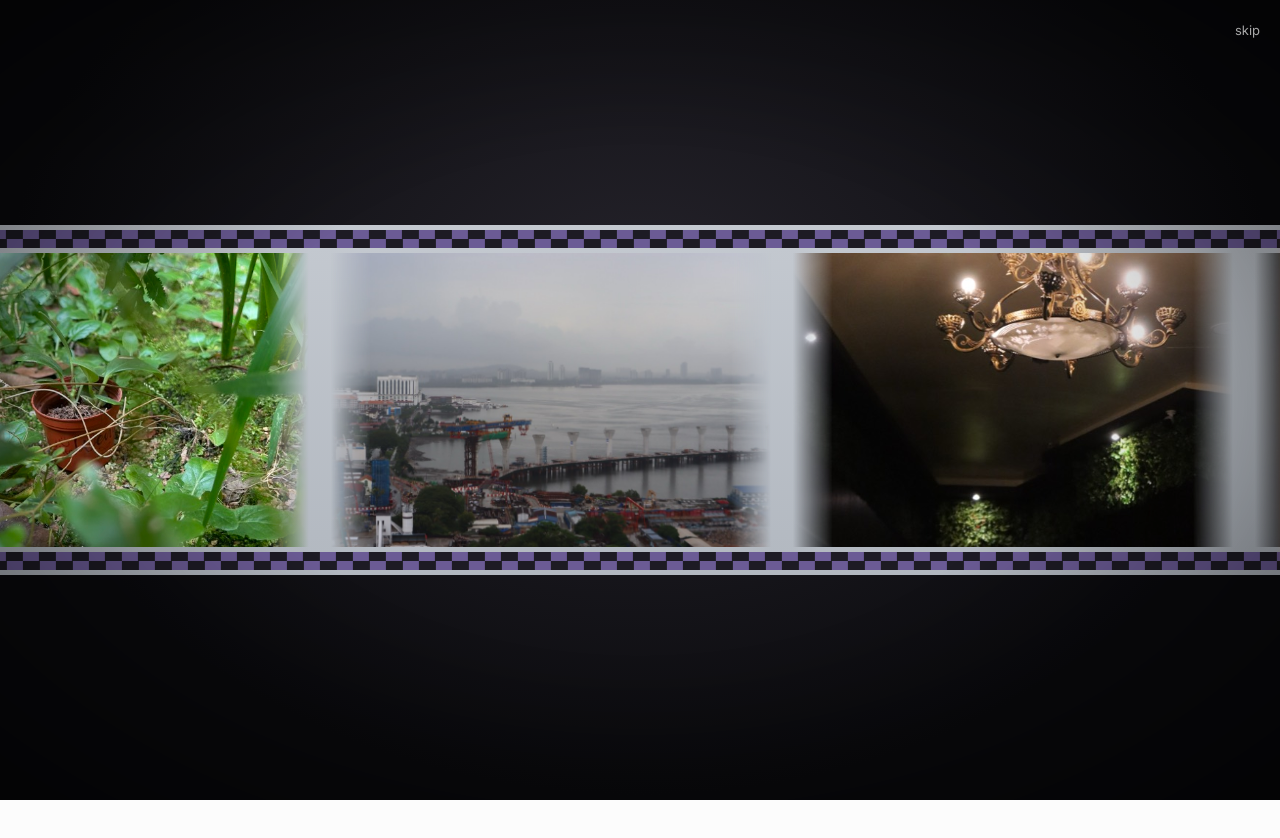
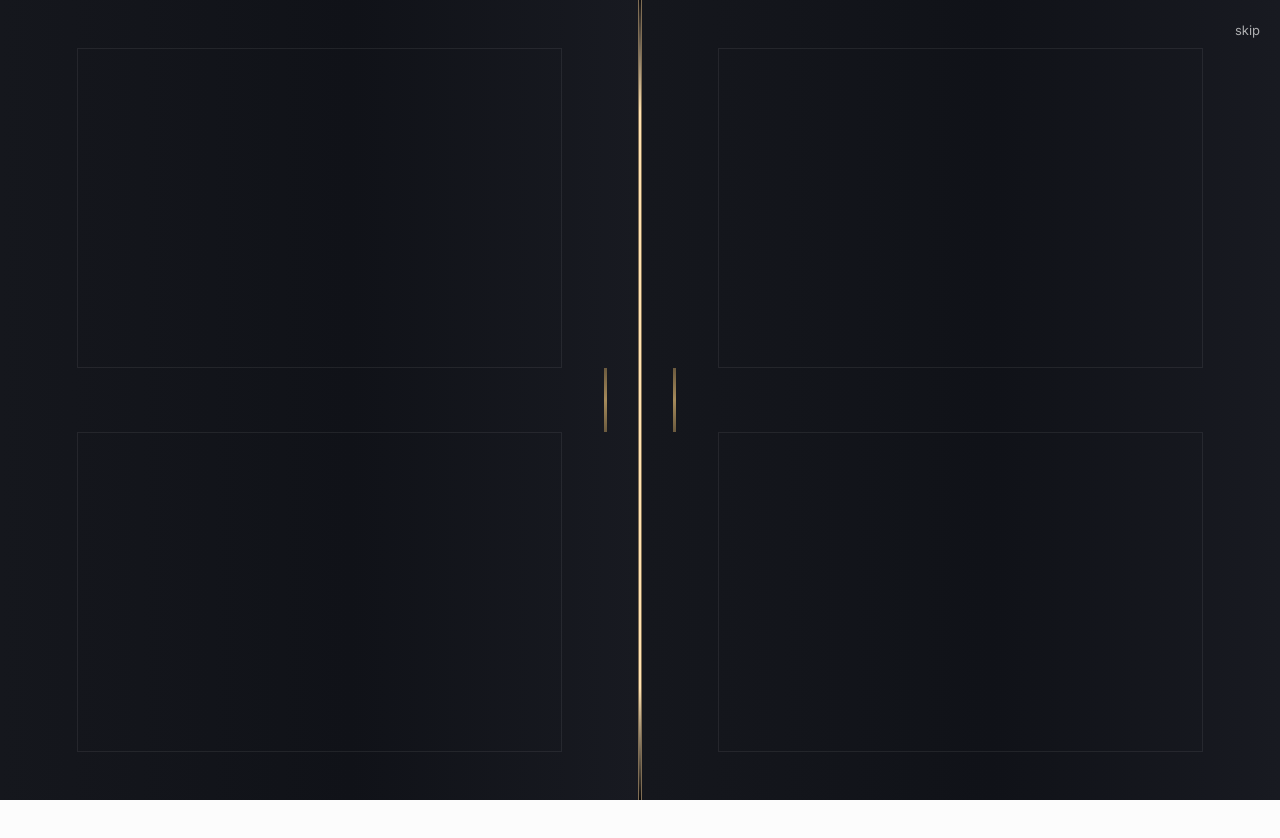
Before and after one commit to wilsonsfh/website-portfolio, a React (Vite) app: page / in a window 1280 px wide. Shown: the top 838 px of the page. Built offline with nearby package versions, Linux system fonts and the light colour scheme.

Commit message:
spike(a): scroll-linked section M1 sticky stage, p drives doors/unroll/camera/zoom

```diff
--- a/src/App.tsx
+++ b/src/App.tsx
@@ -1,17 +1,11 @@
-import { useState } from "react";
 import MainPage from "./components/MainPage";
-import Greeting, { shouldPlayIntro } from "./components/greeting/Greeting";
+import Greeting from "./components/greeting/Greeting";
 
 export default function App() {
-  const [intro, setIntro] = useState(shouldPlayIntro);
   return (
     <>
-      {/*
-        GREETING SLOT: mount an intro/greeting component here, before <MainPage />.
-        MainPage renders <main id="main"> and is a standalone page; the greeting
-        should overlay it (position: fixed) and must never block it.
-      */}
-      {intro && <Greeting onDone={() => setIntro(false)} />}
+      {/* Scroll-linked entrance: a tall section in normal flow above <MainPage />. */}
+      <Greeting />
       <MainPage />
     </>
   );
--- a/src/components/greeting/FilmStrip.tsx
+++ b/src/components/greeting/FilmStrip.tsx
@@ -19,27 +19,22 @@ function buildSet(): Photo[] {
 const SET = buildSet();
 
 type Props = {
-  /** Auto-scroll runs once true (and never under reduced motion). */
-  running: boolean;
+  /** True only in the dwell range: the strip auto-scrolls and can be dragged. Otherwise it holds its offset. */
+  activeRef: { current: boolean };
   reduced: boolean;
   /** 0 = rolled up, 1 = fully unrolled; drives the roll position and the paper reveal. */
   progress: MotionValue<number>;
-  /** Every pointer down on the strip (used to finish the unroll). */
-  onPress: () => void;
   /** Visitor took the strip. */
   onControl: () => void;
-  /** Vertical touch swipe: treated as scroll, moves on. */
-  onSwipeAway: () => void;
   /** True while the pointer is down on the strip. */
   downRef: { current: boolean };
 };
 
-export default function FilmStrip({ running, reduced, progress, onPress, onControl, onSwipeAway, downRef }: Props) {
+export default function FilmStrip({ activeRef, reduced, progress, onControl, downRef }: Props) {
   const track = useRef<HTMLDivElement>(null);
   const hit = useRef<HTMLDivElement>(null);
   const strip = useRef<HTMLDivElement>(null);
   const roll = useRef<HTMLDivElement>(null);
-  const targetV = useRef(0); // px/s the strip eases toward when free
   const s = useRef({
     x: 0, // offset within one set, kept in [-L, 0)
     v: 0, // px/s
@@ -53,10 +48,6 @@ export default function FilmStrip({ running, reduced, progress, onPress, onContr
     moved: false,
     controlled: false,
   });
-
-  useEffect(() => {
-    targetV.current = running && !reduced ? -AUTO_SPEED : 0;
-  }, [running, reduced]);
 
   // Measure one cell; centre the first frame in the viewport.
   useLayoutEffect(() => {
@@ -101,8 +92,10 @@ export default function FilmStrip({ running, reduced, progress, onPress, onContr
     const frame = (now: number) => {
       const dt = Math.min(now - last, 50);
       last = now;
-      if (!st.dragging) {
-        const tv = targetV.current;
+      if (!st.dragging && !activeRef.current) {
+        st.v = 0; // outside the dwell range the strip holds its offset
+      } else if (!st.dragging) {
+        const tv = reduced ? 0 : -AUTO_SPEED; // px/s the strip eases toward when free
         st.v = tv + (st.v - tv) * Math.pow(DECAY, dt);
         if (Math.abs(st.v - tv) < 0.05) st.v = tv;
         st.x += (st.v * dt) / 1000;
@@ -114,12 +107,12 @@ export default function FilmStrip({ running, reduced, progress, onPress, onContr
     };
     raf = requestAnimationFrame(frame);
     return () => cancelAnimationFrame(raf);
-  }, []);
+  }, [activeRef, reduced]);
 
   const onPointerDown = (e: React.PointerEvent) => {
     if (e.pointerType === "mouse" && e.button !== 0) return;
+    if (!activeRef.current) return;
     const st = s.current;
-    onPress();
     hit.current?.setPointerCapture(e.pointerId);
     st.dragging = true;
     st.moved = false;
@@ -137,12 +130,6 @@ export default function FilmStrip({ running, reduced, progress, onPress, onContr
   const onPointerMove = (e: React.PointerEvent) => {
     const st = s.current;
     if (!st.dragging) return;
-    const dy = e.clientY - st.startY;
-    if (e.pointerType === "touch" && !st.moved && Math.abs(dy) > 24 && Math.abs(dy) > Math.abs(e.clientX - st.startX) * 1.5) {
-      release(e); // vertical swipe reads as scroll
-      onSwipeAway();
-      return;
-    }
     st.x += e.clientX - st.lastX; // 1:1 from the live position
     st.lastX = e.clientX;
     if (Math.abs(e.clientX - st.startX) > 6) st.moved = true;
@@ -162,12 +149,6 @@ export default function FilmStrip({ running, reduced, progress, onPress, onContr
     st.v = fresh && dtMs > 0 ? ((e.clientX - a.x) / dtMs) * 1000 : 0;
   };
 
-  const onPointerCancel = (e: React.PointerEvent) => {
-    const st = s.current;
-    const vertical = e.pointerType === "touch" && st.dragging && !st.moved;
-    release(e);
-    if (vertical) onSwipeAway();
-  };
 
   return (
     <>
@@ -206,7 +187,7 @@ export default function FilmStrip({ running, reduced, progress, onPress, onContr
         onPointerDown={onPointerDown}
         onPointerMove={onPointerMove}
         onPointerUp={release}
-        onPointerCancel={onPointerCancel}
+        onPointerCancel={release}
       />
     </>
   );
--- a/src/components/greeting/Greeting.tsx
+++ b/src/components/greeting/Greeting.tsx
@@ -1,6 +1,7 @@
 import { useCallback, useEffect, useLayoutEffect, useRef, useState } from "react";
-import { animate, useMotionValue, type AnimationPlaybackControls } from "motion/react";
+import { useMotionValue } from "motion/react";
 import FilmStrip from "./FilmStrip";
+import { clamp01, easeOut, easeSlide, seg } from "./ease";
 import "./greeting.css";
 
 const SEEN_KEY = "intro-seen";
@@ -14,209 +15,153 @@ export function shouldPlayIntro(): boolean {
   }
 }
 
-const DOORS_CLOSED_MS = 1200;
-const DOORS_GONE_MS = 2500;
-const UNROLL_START_MS = 2000;
-const UNROLL_S = 1.5;
+// One scroll-derived progress value p (0..1) through the section; every part is a function of p.
+const DOORS: [number, number] = [0, 0.25];
+const UNROLL: [number, number] = [0.25, 0.55];
+const DWELL: [number, number] = [0.55, 0.82];
+const ZOOM: [number, number] = [0.82, 1];
+
+const DOOR_ANGLE = 80; // degrees
 const CAM_SCALE = 2.6;
 const CAM_ROTATE = -8; // degrees
-const IGNORED_KEYS = new Set(["Tab", "Shift", "Control", "Alt", "Meta", "CapsLock"]);
 
-const NEXT_AFTER_WATCHING_MS = 4000;
-const BOUNCE_FIRST_MS = 2500;
-const BOUNCE_EVERY_MS = 6000;
+type Zone = 0 | 1 | 2; // before dwell | dwell | zoom/after
 
-type Exit = null | "fade" | "zoom";
+export default function Greeting() {
+  const [reduced] = useState(() => window.matchMedia("(prefers-reduced-motion: reduce)").matches);
+  const [zone, setZone] = useState<Zone>(reduced ? 1 : 0);
+  const sectionRef = useRef<HTMLElement>(null);
+  const stageRef = useRef<HTMLDivElement>(null);
+  const cameraRef = useRef<HTMLDivElement>(null);
+  const zoomRef = useRef<HTMLDivElement>(null);
+  const doorsRef = useRef<HTMLDivElement>(null);
+  const arrowRef = useRef<HTMLSpanElement>(null);
+  const unroll = useMotionValue(reduced ? 1 : 0); // eased local progress of the unroll range
+  const activeRef = useRef(reduced); // dwell: strip runs
+  const downRef = useRef(false);
+  const zoneRef = useRef<Zone>(reduced ? 1 : 0);
+  const zoomGeo = useRef<{ ox: number; oy: number; s: number } | null>(null);
 
-export default function Greeting({ onDone }: { onDone: () => void }) {
-  const [reduced] = useState(
-    () => window.matchMedia("(prefers-reduced-motion: reduce)").matches,
-  );
-  const [open, setOpen] = useState(false); // doors swing
-  const [doorsGone, setDoorsGone] = useState(reduced);
-  const [ready, setReady] = useState(!reduced); // reduced motion: cross-fade in
-  const [running, setRunning] = useState(reduced); // unroll finished: auto-scroll starts
-  const downRef = useRef(false);
-  const [exit, setExit] = useState<Exit>(null);
-  const [zoom, setZoom] = useState<{ ox: number; oy: number; s: number } | null>(null);
-  const [nextOn, setNextOn] = useState(reduced);
-  const rootRef = useRef<HTMLDivElement>(null);
-  const arrowRef = useRef<HTMLSpanElement>(null);
-  const cameraRef = useRef<HTMLDivElement>(null);
-  const unrollTimer = useRef<number>(0);
-  const unrollAnim = useRef<AnimationPlaybackControls | null>(null);
-  // One progress value (0 = rolled, 1 = unrolled) drives the roll, the reveal and the camera.
-  const progress = useMotionValue(reduced ? 1 : 0);
-  const exiting = useRef(false);
-  const doneTimer = useRef<number>(0);
+  // Everything below is written imperatively from p: transform/opacity/clip-path only.
+  const update = useCallback(() => {
+    const sec = sectionRef.current;
+    const stage = stageRef.current;
+    if (!sec || !stage || reduced) return;
+    const range = sec.offsetHeight - stage.offsetHeight;
+    const p = range > 0 ? clamp01(-sec.getBoundingClientRect().top / range) : 0;
 
-  // Mark as seen, lock page scroll while mounted.
-  useEffect(() => {
-    try {
-      sessionStorage.setItem(SEEN_KEY, "1");
-    } catch {
-      /* private mode: replays, acceptable */
+    // Doors
+    const d = easeSlide(seg(p, DOORS[0], DOORS[1]));
+    const doors = doorsRef.current;
+    if (doors) {
+      doors.style.visibility = d >= 1 ? "hidden" : "visible";
+      const [l, r] = doors.querySelectorAll<HTMLElement>(".gr-leaf");
+      l.style.transform = `rotateY(${DOOR_ANGLE * d}deg)`;
+      r.style.transform = `rotateY(${-DOOR_ANGLE * d}deg)`;
+      doors.querySelectorAll<HTMLElement>(".gr-shade").forEach((el) => {
+        el.style.opacity = String(0.55 * d);
+      });
+      const core = doors.querySelector<HTMLElement>(".gr-core");
+      if (core) {
+        core.style.transform = `scaleX(${1 + 89 * d})`;
+        core.style.opacity = String(1 - seg(d, 0.25, 1));
       }
-    const html = document.documentElement;
-    const prev = html.style.overflow;
-    html.style.overflow = "hidden";
-    const main = document.getElementById("main");
-    main?.setAttribute("inert", "");
-    return () => {
-      html.style.overflow = prev;
-      main?.removeAttribute("inert");
-    };
-  }, []);
+    }
 
-  // Door timeline (or the reduced-motion cross-fade).
-  useEffect(() => {
-    if (reduced) {
-      const raf = requestAnimationFrame(() => requestAnimationFrame(() => setReady(true)));
-      return () => cancelAnimationFrame(raf);
+    // Roll + reveal (FilmStrip subscribes) and camera pull-back, from the same local progress
+    const u = easeSlide(seg(p, UNROLL[0], UNROLL[1]));
+    unroll.set(u);
+    if (cameraRef.current) {
+      cameraRef.current.style.transform =
+        u >= 1
+          ? "none"
+          : `scale(${CAM_SCALE + (1 - CAM_SCALE) * u}) rotate(${CAM_ROTATE * (1 - u)}deg)`;
     }
-    const t1 = window.setTimeout(() => setOpen(true), DOORS_CLOSED_MS);
-    const t2 = window.setTimeout(() => setDoorsGone(true), DOORS_GONE_MS);
-    unrollTimer.current = window.setTimeout(() => {
-      unrollAnim.current = animate(progress, 1, {
-        duration: UNROLL_S,
-        ease: [0.77, 0, 0.175, 1],
-        onComplete: () => setRunning(true),
-      });
-    }, UNROLL_START_MS);
-    return () => {
-      clearTimeout(t1);
-      clearTimeout(t2);
-      clearTimeout(unrollTimer.current);
-      unrollAnim.current?.stop();
-    };
-  }, [reduced, progress]);
 
-  // Camera pull-back and levelling follow the same progress as the roll.
-  useLayoutEffect(() => {
-    const apply = (p: number) => {
-      const el = cameraRef.current;
-      if (!el) return;
-      el.style.transform =
-        p >= 1
-          ? "none"
-          : `scale(${CAM_SCALE + (1 - CAM_SCALE) * p}) rotate(${CAM_ROTATE * (1 - p)}deg)`;
-    };
-    apply(progress.get());
-    return progress.on("change", apply);
-  }, [progress]);
+    // Dwell + zone
+    activeRef.current = p >= DWELL[0] && p < DWELL[1];
+    const z: Zone = p < DWELL[0] ? 0 : p < DWELL[1] ? 1 : 2;
+    if (z !== zoneRef.current) {
+      zoneRef.current = z;
+      setZone(z);
+    }
 
-  // Pressing the strip mid-unroll finishes the reveal at once; the visitor drags from the live position.
-  const finishUnroll = useCallback(() => {
-    if (progress.get() >= 1) return;
-    clearTimeout(unrollTimer.current);
-    unrollAnim.current?.stop();
-    progress.set(1);
-    setRunning(true);
-  }, [progress]);
-
-  useEffect(() => () => clearTimeout(doneTimer.current), []);
-
-  // Scale the scene into the frame nearest the centre while the veil whitens to --bg.
-  const advance = useCallback(
-    (kind?: "fade") => {
-      if (exiting.current) return;
-      exiting.current = true;
-      if (kind === "fade" || reduced || progress.get() < 1) {
-        setExit("fade");
-        doneTimer.current = window.setTimeout(onDone, 280);
-        return;
-      }
-      const cx = window.innerWidth / 2;
-      const cy = window.innerHeight / 2;
+    // Zoom into the centre picture while the veil whitens to --bg
+    const zoom = zoomRef.current;
+    const veil = stage.querySelector<HTMLElement>(".gr-veil");
+    const zt = easeOut(seg(p, ZOOM[0], ZOOM[1]));
+    if (zoom && veil) {
+      if (zt <= 0) {
+        zoomGeo.current = null;
+        zoom.style.transform = "none";
+        veil.style.opacity = "0";
+      } else {
+        if (!zoomGeo.current) {
+          // strip holds its offset outside the dwell range, so this is stable until z returns to 0
+          zoom.style.transform = "none";
+          const cx = stage.clientWidth / 2;
           let best: DOMRect | null = null;
           let bestD = Infinity;
-      rootRef.current?.querySelectorAll(".gr-frame").forEach((f) => {
+          stage.querySelectorAll(".gr-frame").forEach((f) => {
             const r = f.getBoundingClientRect();
-        const d = Math.abs(r.left + r.width / 2 - cx);
-        if (d < bestD) {
-          bestD = d;
+            const dist = Math.abs(r.left + r.width / 2 - cx);
+            if (dist < bestD) {
+              bestD = dist;
               best = r;
             }
           });
           const r = best as DOMRect | null;
-      if (r) {
-        setZoom({
+          const top = stage.getBoundingClientRect().top;
+          zoomGeo.current = r
+            ? {
                 ox: r.left + r.width / 2,
-          oy: r.top + r.height / 2,
-          s: Math.max(window.innerWidth / r.width, window.innerHeight / r.height) * 1.15,
-        });
+                oy: r.top - top + r.height / 2,
+                s: Math.max(stage.clientWidth / r.width, stage.clientHeight / r.height) * 1.15,
               }
-      setExit("zoom");
-      doneTimer.current = window.setTimeout(onDone, 720);
-    },
-    [onDone, reduced, progress],
-  );
+            : { ox: cx, oy: stage.clientHeight / 2, s: 4 };
+        }
+        const g = zoomGeo.current;
+        zoom.style.transformOrigin = `${g.ox}px ${g.oy}px`;
+        zoom.style.transform = `scale(${1 + (g.s - 1) * zt})`;
+        veil.style.opacity = String(1 - (1 - seg(zt, 0.29, 1)) ** 2);
+      }
+    }
+  }, [reduced, unroll]);
 
-  // Never a gate: wheel or any key moves on.
-  useEffect(() => {
-    const onKey = (e: KeyboardEvent) => {
-      if (IGNORED_KEYS.has(e.key)) return;
-      advance();
+  useLayoutEffect(() => {
+    update();
+    const onResize = () => {
+      zoomGeo.current = null;
+      update();
     };
-    window.addEventListener("keydown", onKey);
-    const onWheel = () => advance();
-    window.addEventListener("wheel", onWheel, { passive: true });
+    window.addEventListener("scroll", update, { passive: true });
+    window.addEventListener("resize", onResize);
     return () => {
-      window.removeEventListener("keydown", onKey);
-      window.removeEventListener("wheel", onWheel);
+      window.removeEventListener("scroll", update);
+      window.removeEventListener("resize", onResize);
     };
-  }, [advance]);
+  }, [update]);
 
-  // Next appears after 4s of watching if the visitor never takes control.
-  useEffect(() => {
-    if (reduced) return;
-    const t = window.setTimeout(() => setNextOn(true), UNROLL_START_MS + NEXT_AFTER_WATCHING_MS);
-    return () => clearTimeout(t);
-  }, [reduced]);
-
-  // Small arrow nudge: first after 2.5s on screen, then every 6s, paused while the pointer is down.
-  useEffect(() => {
-    if (!nextOn || reduced) return;
-    const nudge = () => {
-      if (downRef.current || exiting.current) return;
-      arrowRef.current?.animate(
-        [{ transform: "translateX(0)" }, { transform: "translateX(6px)", offset: 0.4 }, { transform: "translateX(0)" }],
-        { duration: 500, easing: "cubic-bezier(0.23, 1, 0.32, 1)" },
-      );
-    };
-    let iv = 0;
-    const first = window.setTimeout(() => {
-      nudge();
-      iv = window.setInterval(nudge, BOUNCE_EVERY_MS);
-    }, BOUNCE_FIRST_MS);
-    return () => {
-      clearTimeout(first);
-      clearInterval(iv);
-    };
-  }, [nextOn, reduced]);
-
-  const cls = ["gr-root", ready ? "is-ready" : "", exit ? `is-exit-${exit}` : ""]
-    .filter(Boolean)
-    .join(" ");
+  const toMain = useCallback((behavior: ScrollBehavior) => {
+    const sec = sectionRef.current;
+    if (!sec) return;
+    window.scrollTo({ top: sec.offsetTop + sec.offsetHeight, behavior });
+  }, []);
 
   return (
-    <div className={cls} role="presentation" ref={rootRef}>
-      <div
-        className="gr-zoom"
-        style={
-          zoom
-            ? { transformOrigin: `${zoom.ox}px ${zoom.oy}px`, transform: `scale(${zoom.s})` }
-            : undefined
-        }
+    <section
+      className={`gr-section${reduced ? " is-reduced" : ""}`}
+      ref={sectionRef}
+      aria-label="introduction"
     >
+      <div className="gr-root" ref={stageRef}>
+        <div className="gr-zoom" ref={zoomRef}>
           <div className="gr-camera" ref={cameraRef}>
             <FilmStrip
-            running={running}
+              activeRef={activeRef}
               reduced={reduced}
-            progress={progress}
-            onPress={finishUnroll}
-            onControl={() => setNextOn(true)}
-            onSwipeAway={advance}
+              progress={unroll}
+              onControl={() => {}}
               downRef={downRef}
             />
           </div>
@@ -224,26 +169,31 @@ export default function Greeting({ onDone }: { onDone: () => void }) {
           <div className="gr-veil" />
         </div>
 
-      {!doorsGone && (
-        <div className={`gr-doors${open ? " is-open" : ""}`} aria-hidden="true">
+        {!reduced && (
+          <div className="gr-doors" ref={doorsRef} aria-hidden="true">
             <div className="gr-core" />
             <Leaf side="l" />
             <Leaf side="r" />
           </div>
         )}
 
-      <div className={`gr-next${nextOn ? " is-on" : ""}`}>
-        <button type="button" className="gr-next-btn" onClick={() => advance()}>
+        <div className={`gr-next${zone === 1 ? " is-on" : ""}`}>
+          <button type="button" className="gr-next-btn" onClick={() => toMain("smooth")}>
             <span ref={arrowRef} className="gr-next-label">
               next →
             </span>
           </button>
         </div>
 
-      <button type="button" className="gr-skip" onClick={() => advance("fade")}>
+        <button
+          type="button"
+          className={`gr-skip${zone === 2 ? " is-off" : ""}`}
+          onClick={() => toMain("instant")}
+        >
           skip
         </button>
       </div>
+    </section>
   );
 }
 
--- /dev/null
+++ b/src/components/greeting/ease.ts
@@ -0,0 +1,27 @@
+export const clamp01 = (n: number) => (n < 0 ? 0 : n > 1 ? 1 : n);
+
+/** Local progress of p inside [a, b], 0..1. */
+export const seg = (p: number, a: number, b: number) => clamp01((p - a) / (b - a));
+
+/** CSS-style cubic-bezier(x1,y1,x2,y2) as a function of 0..1 progress. */
+export function bezier(x1: number, y1: number, x2: number, y2: number) {
+  const cx = 3 * x1, bx = 3 * (x2 - x1) - cx, ax = 1 - cx - bx;
+  const cy = 3 * y1, by = 3 * (y2 - y1) - cy, ay = 1 - cy - by;
+  const X = (t: number) => ((ax * t + bx) * t + cx) * t;
+  const Y = (t: number) => ((ay * t + by) * t + cy) * t;
+  return (x: number) => {
+    if (x <= 0) return 0;
+    if (x >= 1) return 1;
+    let lo = 0, hi = 1, t = x;
+    for (let i = 0; i < 24; i++) {
+      const v = X(t);
+      if (Math.abs(v - x) < 1e-5) break;
+      if (v < x) lo = t; else hi = t;
+      t = (lo + hi) / 2;
+    }
+    return Y(t);
+  };
+}
+
+export const easeSlide = bezier(0.77, 0, 0.175, 1); // on-screen movement
+export const easeOut = bezier(0.23, 1, 0.32, 1); // system response
--- a/src/components/greeting/greeting.css
+++ b/src/components/greeting/greeting.css
@@ -1,28 +1,19 @@
 /* Concept A: screening room. Doors, camera, film strip. */
 
+.gr-section {
+  position: relative;
+  height: 320dvh;
+}
+.gr-section.is-reduced {
+  height: 100dvh;
+}
 .gr-root {
-  position: fixed;
-  inset: 0;
-  z-index: 100;
+  position: sticky;
+  top: 0;
+  height: 100dvh;
   overflow: hidden;
-  overscroll-behavior: contain;
   user-select: none;
   -webkit-user-select: none;
-}
-
-/* Reduced motion mounts transparent and cross-fades in. */
-@media (prefers-reduced-motion: reduce) {
-  .gr-root {
-    opacity: 0;
-    transition: opacity 300ms ease-out;
-  }
-  .gr-root.is-ready {
-    opacity: 1;
-  }
-}
-.gr-root.is-exit-fade {
-  opacity: 0;
-  transition: opacity 250ms cubic-bezier(0.23, 1, 0.32, 1);
 }
 
 .gr-zoom,
@@ -31,10 +22,7 @@
   inset: 0;
 }
 
-/* Zoom exit: the scene scales into the centre frame while the veil whitens to the page colour. */
-.gr-root.is-exit-zoom .gr-zoom {
-  transition: transform 700ms cubic-bezier(0.23, 1, 0.32, 1);
-}
+/* Zoom into the centre picture: Greeting.tsx writes the zoom transform and the veil opacity from p. */
 .gr-veil {
   position: absolute;
   inset: 0;
@@ -42,10 +30,6 @@
   pointer-events: none;
   background: var(--bg);
   opacity: 0;
-}
-.gr-root.is-exit-zoom .gr-veil {
-  opacity: 1;
-  transition: opacity 500ms ease-out 200ms;
 }
 
 /* ---------- Camera and film strip ---------- */
@@ -208,15 +192,6 @@
   );
   -webkit-mask-image: linear-gradient(transparent, #000 14%, #000 86%, transparent);
   mask-image: linear-gradient(transparent, #000 14%, #000 86%, transparent);
-  transform: scaleX(1);
-  opacity: 1;
-  transition:
-    transform 1100ms cubic-bezier(0.77, 0, 0.175, 1),
-    opacity 700ms ease-out 450ms;
-}
-.gr-doors.is-open .gr-core {
-  transform: scaleX(90);
-  opacity: 0;
 }
 
 .gr-leaf {
@@ -225,7 +200,6 @@
   bottom: 0;
   width: calc(50% - 1px);
   background: linear-gradient(90deg, #15171d 0%, #101218 55%, #181a21 100%);
-  transition: transform 1000ms cubic-bezier(0.77, 0, 0.175, 1);
 }
 .gr-leaf-l {
   left: 0;
@@ -236,12 +210,6 @@
   right: 0;
   transform-origin: 100% 50%;
   box-shadow: inset 1px 0 0 rgba(255, 214, 150, 0.45);
-}
-.gr-doors.is-open .gr-leaf-l {
-  transform: rotateY(80deg);
-}
-.gr-doors.is-open .gr-leaf-r {
-  transform: rotateY(-80deg);
 }
 
 .gr-panel {
@@ -277,10 +245,6 @@
   inset: 0;
   background: #000;
   opacity: 0;
-  transition: opacity 1000ms cubic-bezier(0.77, 0, 0.175, 1);
-}
-.gr-doors.is-open .gr-shade {
-  opacity: 0.55;
 }
 
 /* ---------- Skip ---------- */
@@ -333,10 +297,9 @@
   visibility: visible;
   transition-delay: 0s;
 }
-.gr-root[class*="is-exit"] .gr-next,
-.gr-root[class*="is-exit"] .gr-skip {
+.gr-skip.is-off {
   opacity: 0;
-  transition: opacity 150ms ease-out;
+  visibility: hidden;
   pointer-events: none;
 }
 @media (prefers-reduced-motion: reduce) {
```
Also changed, not shown: 1 other file (tests, documents, lock files or other folders). Lines whose indentation alone changed are shown as unchanged.
